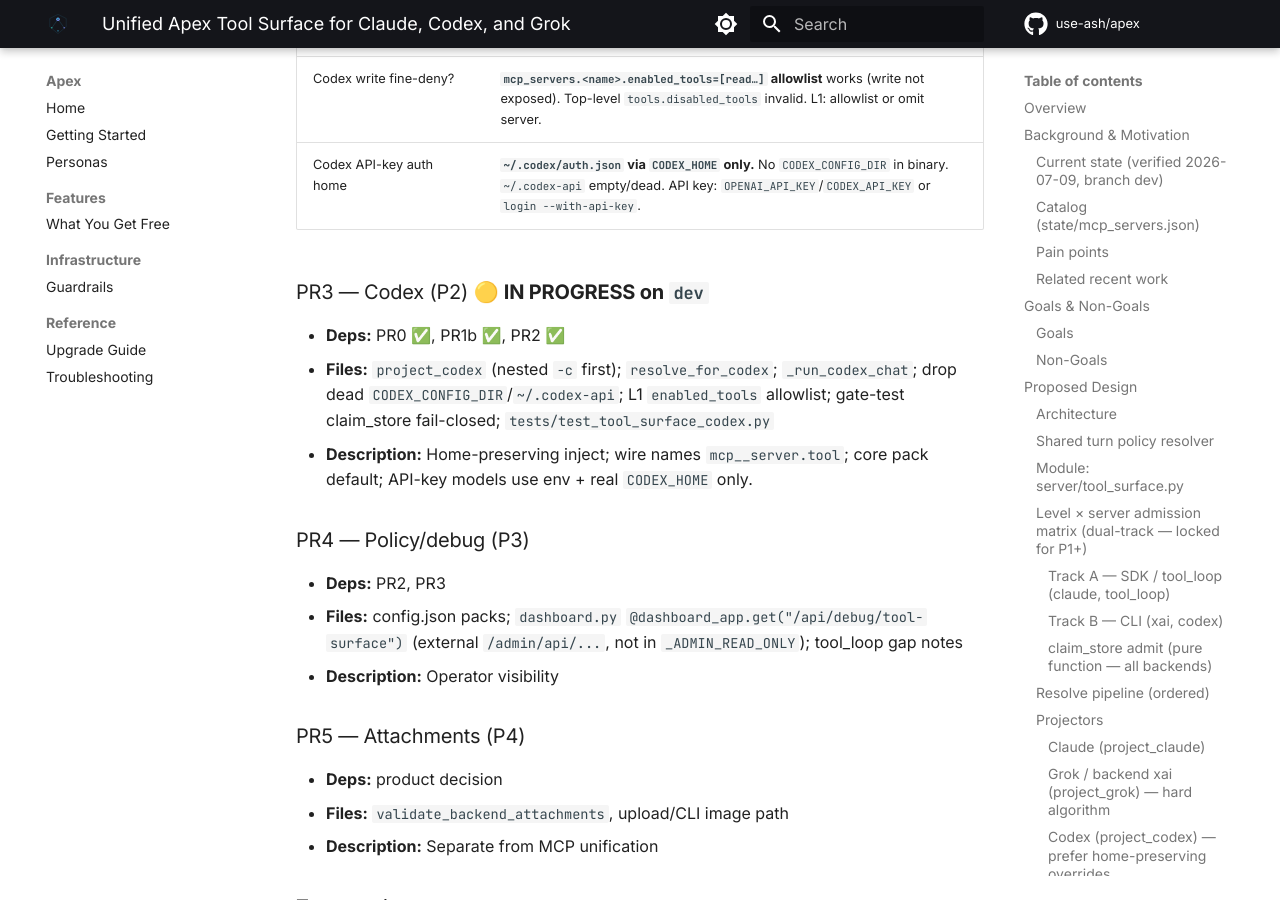
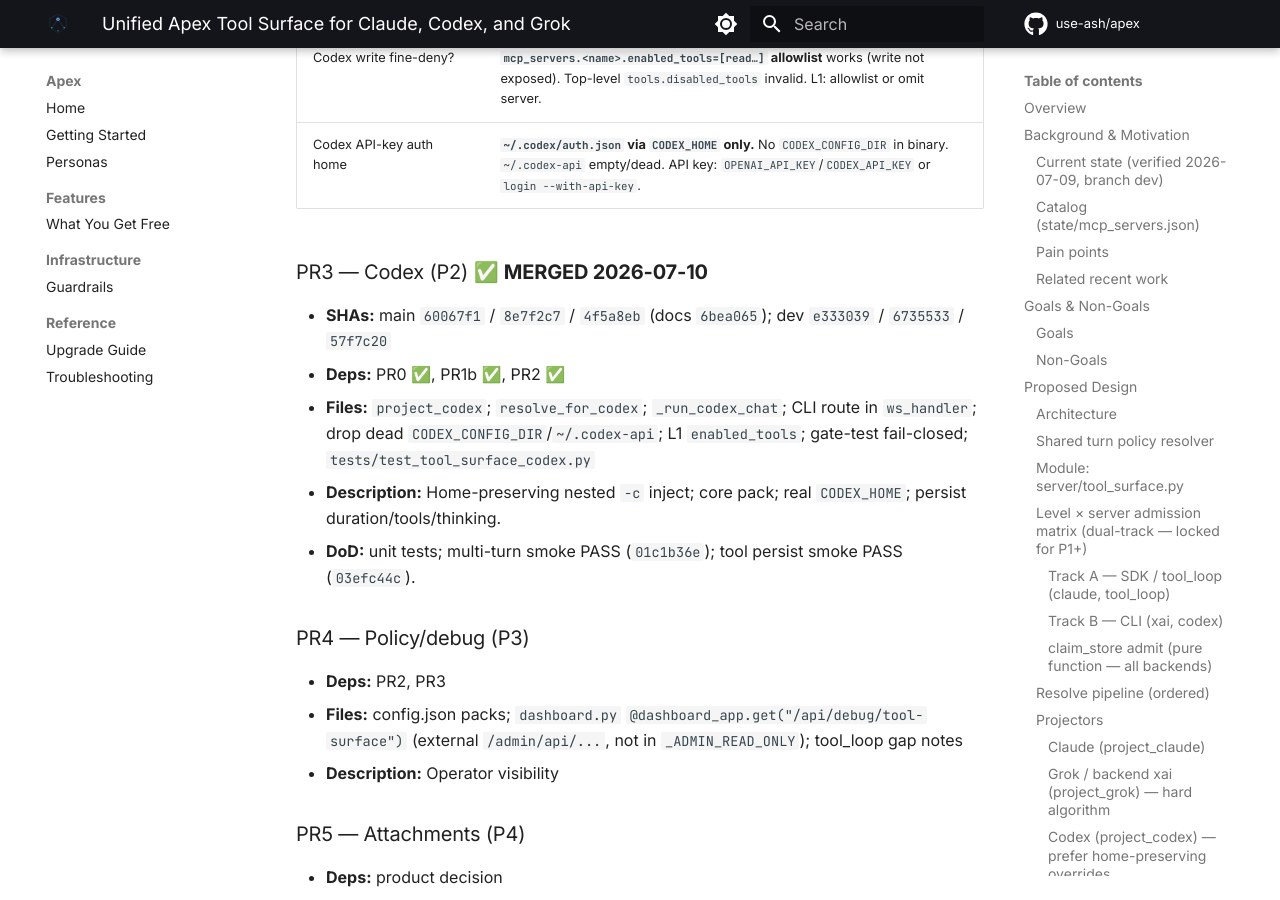
Before and after one commit to use-ash/apex, an MkDocs documentation site: the page built from docs/UNIFIED_TOOL_SURFACE_DESIGN.md, in a window 1280 px wide and 900 px high, scrolled down 27628 px. Built offline with MkDocs 1.6.1 and Material for MkDocs 9.7.7, drawn with Linux system fonts in a browser that asks for light colours; comment, search, counter and statistics services are not loaded; some of the changed text lies outside the part shown.

Commit message:
docs(tools): mark PR3 MERGED on dev (rev 9)

```diff
--- a/docs/UNIFIED_TOOL_SURFACE_DESIGN.md
+++ b/docs/UNIFIED_TOOL_SURFACE_DESIGN.md
@@ -4,7 +4,7 @@
 |-------|-------|
 | **Author** | (design agent) |
 | **Date** | 2026-07-09 |
-| **Status** | Approved (rev 8 — 2026-07-10). **PR1a–PR2 merged.** **PR3 (Codex projector) in progress on `dev`.** PR0 spikes: `docs/PR0_TOOL_SURFACE_SPIKES.md`. |
+| **Status** | Approved (rev 9 — 2026-07-10). **PR1a–PR3 merged.** Next: **PR4** debug/packs. |
 | **Branch** | `dev` only (`~/.openclaw/apex`) — never edit on `main` / prod worktree |
 | **Scope** | OSS-suitable (`server/tool_surface.py` + call-site rewires). Personal MCP paths stay in `state/mcp_servers.json` / private overlays. |
 
@@ -693,7 +693,7 @@
 | **P0 / PR1a** ✅ **MERGED** | Extract SoT; shim parity; no intentional behavior change | `60bdd1f` |
 | **P0b / PR1b** ✅ **MERGED** | Turn workspace rewrite; dual-track `servers_for_level`; Claude L2 execute_code regression; guide inject keep | main `578b737` / dev `c84c9a9` |
 | **P1 / PR2** ✅ **MERGED** | Grok (`xai`) projector | multi-turn smoke PASS 2026-07-10 (`dfb03525`) |
-| **P2 / PR3** 🟡 | Codex projector (nested `-c`) | PR0 ✅ + PR1b; unit tests on `dev` |
+| **P2 / PR3** ✅ **MERGED** | Codex projector (nested `-c`) | main `60067f1`+fixes; smoke PASS |
 | **P3 / PR4** | Debug endpoint, config packs, tool_loop root gap plan | Admin auth verified |
 | **P4** | Attachments | Separate design |
 
@@ -809,10 +809,12 @@
 | Codex write fine-deny? | **`mcp_servers.<name>.enabled_tools=[read…]` allowlist** works (write not exposed). Top-level `tools.disabled_tools` invalid. L1: allowlist or omit server. |
 | Codex API-key auth home | **`~/.codex/auth.json` via `CODEX_HOME` only.** No `CODEX_CONFIG_DIR` in binary. `~/.codex-api` empty/dead. API key: `OPENAI_API_KEY`/`CODEX_API_KEY` or `login --with-api-key`. |
 
-### PR3 — Codex (P2) 🟡 **IN PROGRESS on `dev`**
+### PR3 — Codex (P2) ✅ **MERGED 2026-07-10**
+- **SHAs:** main `60067f1` / `8e7f2c7` / `4f5a8eb` (docs `6bea065`); dev `e333039` / `6735533` / `57f7c20`
 - **Deps:** PR0 ✅, PR1b ✅, PR2 ✅
-- **Files:** `project_codex` (nested `-c` first); `resolve_for_codex`; `_run_codex_chat`; drop dead `CODEX_CONFIG_DIR`/`~/.codex-api`; L1 `enabled_tools` allowlist; gate-test claim_store fail-closed; `tests/test_tool_surface_codex.py`
-- **Description:** Home-preserving inject; wire names `mcp__server.tool`; core pack default; API-key models use env + real `CODEX_HOME` only.
+- **Files:** `project_codex`; `resolve_for_codex`; `_run_codex_chat`; CLI route in `ws_handler`; drop dead `CODEX_CONFIG_DIR`/`~/.codex-api`; L1 `enabled_tools`; gate-test fail-closed; `tests/test_tool_surface_codex.py`
+- **Description:** Home-preserving nested `-c` inject; core pack; real `CODEX_HOME`; persist duration/tools/thinking.
+- **DoD:** unit tests; multi-turn smoke PASS (`01c1b36e`); tool persist smoke PASS (`03efc44c`).
 
 ### PR4 — Policy/debug (P3)
 - **Deps:** PR2, PR3
@@ -840,4 +842,4 @@
 
 ---
 
-*End of design document (rev 8 — PR1a–PR2 merged; PR3 in progress; PR0 filled).*
+*End of design document (rev 9 — PR1a–PR3 merged; PR0 filled; PR4 next).*
```
